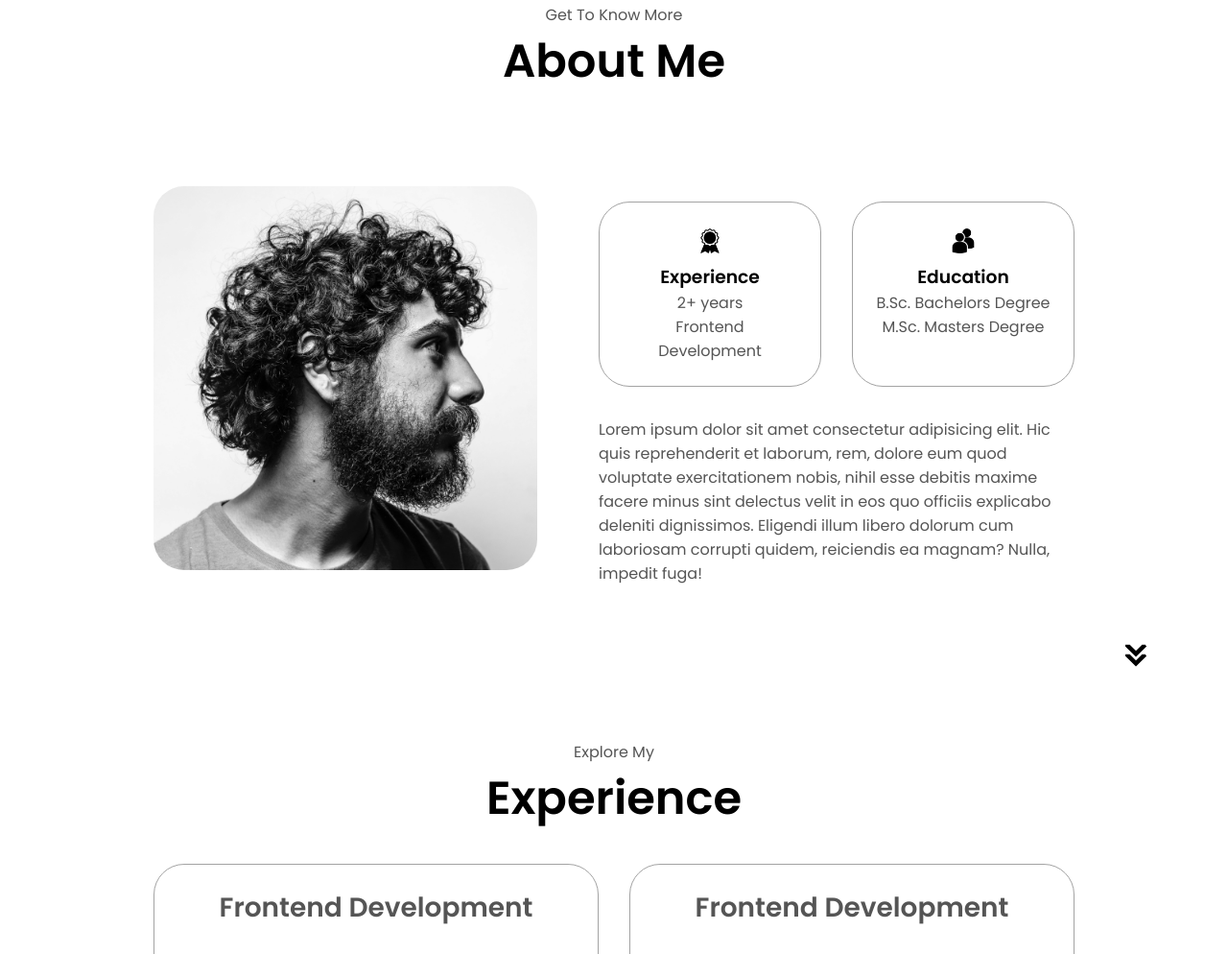
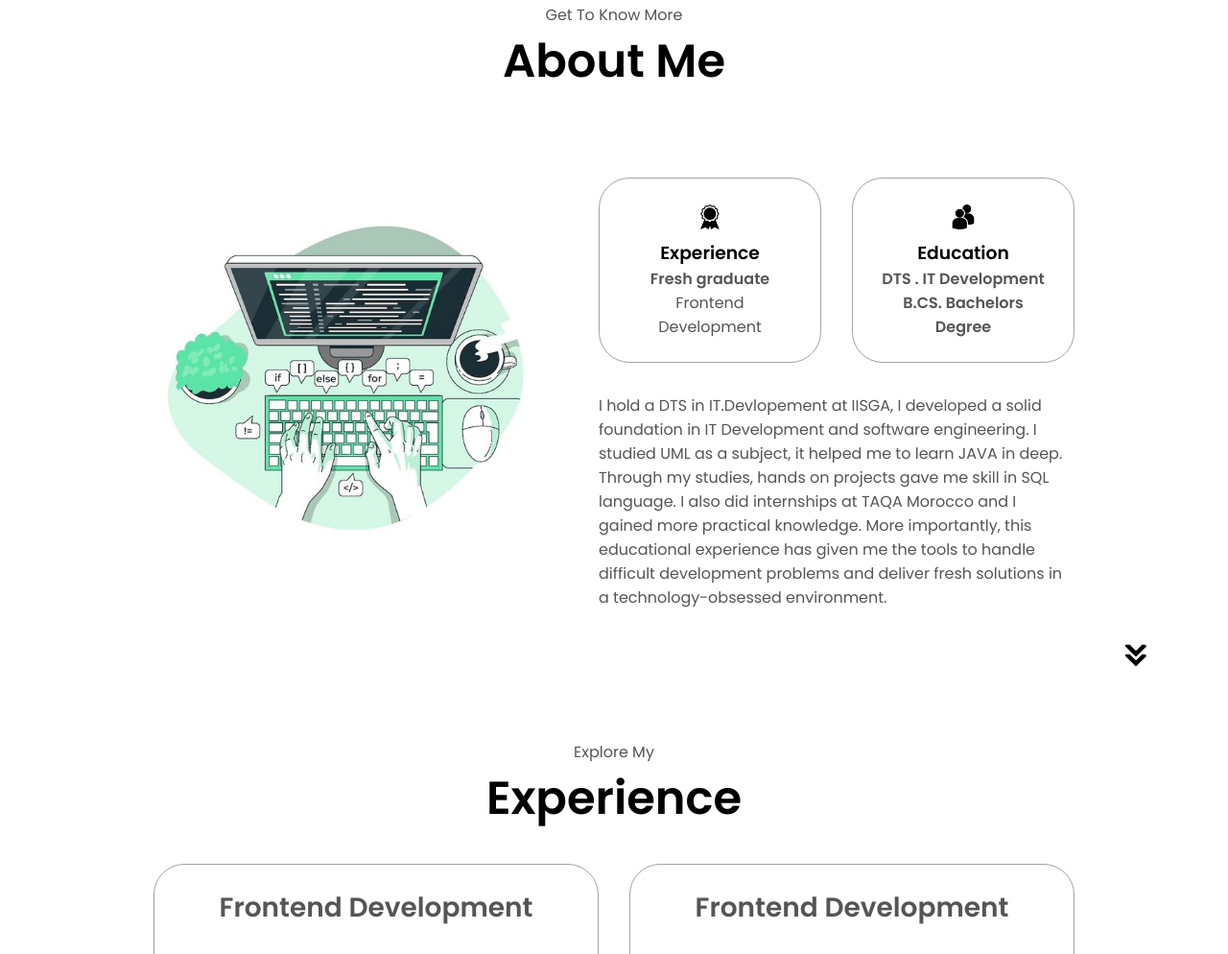
Before and after one commit to Hamzaf1/Hamzaf1.github.io, a plain HTML site: page index.html in a window 1280 px wide. Shown: the part 925-1919 px from the top of the page at 96% size. Drawn offline with Linux system fonts and the light colour scheme.

Commit message:
last-commit

```diff
--- a/index.html
+++ b/index.html
@@ -60,13 +60,13 @@
             src="./assets/linkedin.png"
             alt="My LinkedIn profile"
             class="icon"
-            onclick="location.href='https://www.linkedin.com/in/el-fateh-hamza-400398258?utm_source=share&utm_campaign=share_via&utm_content=profile&utm_medium=ios_app'"
+            onclick="location.href='https:/www.linkedin.com/in/el-fateh-hamza-400398258?utm_source=share&utm_campaign=share_via&utm_content=profile&utm_medium=ios_app'"
           />
           <img
             src="./assets/github.png"
             alt="My Github profile"
             class="icon"
-            onclick="location.href='https://github.com/'"
+            onclick="location.href='https:/github.com/Hamzaf1'"
           />
         </div>
       </div>
@@ -77,7 +77,7 @@
       <div class="section-container">
         <div class="section__pic-container">
           <img
-            src="./assets/about-pic.png"
+            src="./assets/about-pic2.jpg"
             alt="Profile picture"
             class="about-pic"
           />
@@ -91,7 +91,7 @@
                 class="icon"
               />
               <h3>Experience</h3>
-              <p>2+ years <br />Frontend Development</p>
+              <p><strong> Fresh graduate </strong><br />Frontend Development</p>
             </div>
             <div class="details-container">
               <img
@@ -100,17 +100,12 @@
                 class="icon"
               />
               <h3>Education</h3>
-              <p>B.Sc. Bachelors Degree<br />M.Sc. Masters Degree</p>
+              <p><strong> DTS . IT Development</strong><br /><strong>B.CS. Bachelors Degree</strong></p>
             </div>
           </div>
           <div class="text-container">
             <p>
-              Lorem ipsum dolor sit amet consectetur adipisicing elit. Hic quis
-              reprehenderit et laborum, rem, dolore eum quod voluptate
-              exercitationem nobis, nihil esse debitis maxime facere minus sint
-              delectus velit in eos quo officiis explicabo deleniti dignissimos.
-              Eligendi illum libero dolorum cum laboriosam corrupti quidem,
-              reiciendis ea magnam? Nulla, impedit fuga!
+              I hold a DTS in IT.Devlopement at IISGA, I developed a solid foundation in IT Development and software engineering. I studied UML as a subject, it helped me to learn JAVA in deep. Through my studies, hands on projects gave me skill in SQL language. I also did internships at TAQA Morocco and I gained more practical knowledge. More importantly, this educational experience has given me the tools to handle difficult development problems and deliver fresh solutions in a technology-obsessed environment.
             </p>
           </div>
         </div>
```
Also changed, not shown: assets/about-pic.png (deleted), assets/about-pic2.jpg (added), assets/profile-pic-2.png (deleted).
